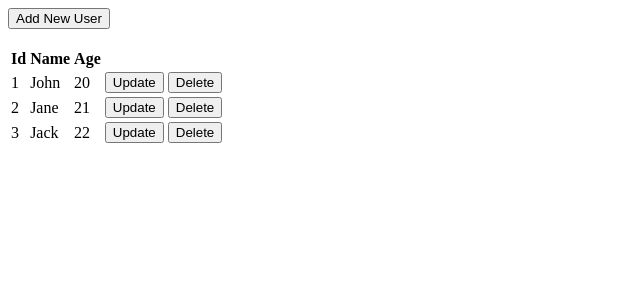
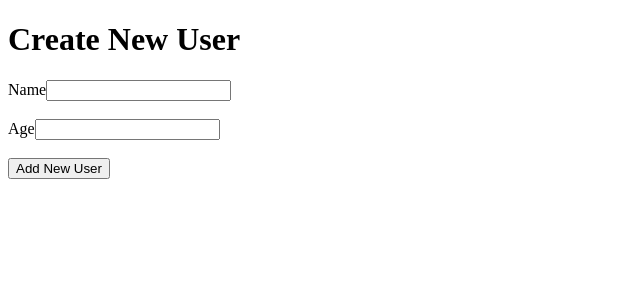
Before and after one commit to MeharaSahabandu/React_crud_redux, a React (Vite) app in the folder react-project/: page /create in a window 1280 px wide. Shown: the top 300 px of the page, without its empty margins (0-640 px from the left). Built offline with nearby package versions, Linux system fonts and the light colour scheme.

Commit message:
create page

```diff
--- a/react-project/src/App.jsx
+++ b/react-project/src/App.jsx
@@ -1,9 +1,16 @@
 import Home from './Home.jsx'
 import React from 'react'
+import Create from './Create.jsx'
+import {BrowserRouter as Router, Route, Routes} from 'react-router-dom'
 
 function App() {
   return (
-    <Home/>
+    <Router>
+      <Routes>
+        <Route path="/" element={<Home />} />
+        <Route path="/create" element={<Create />} />
+      </Routes>
+    </Router>
   )
 }
 
--- /dev/null
+++ b/react-project/src/Create.jsx
@@ -0,0 +1,19 @@
+import React from "react";
+
+export default function Create() {
+  return (
+    <div>
+      <h1>Create New User</h1>
+
+      <form>
+        <label>Name</label>
+        <input type="text" name="name" />
+        <br /> <br />
+        <label>Age</label>
+        <input type="text" name="age" />
+        <br /> <br />
+        <button>Add New User</button>
+      </form>
+    </div>
+  );
+}
--- a/react-project/src/Home.jsx
+++ b/react-project/src/Home.jsx
@@ -1,13 +1,13 @@
 import React from "react";
 import { useSelector } from "react-redux";
+import { Link } from "react-router-dom";
 
 export default function Home() {
   const users = useSelector((state) => state.users);
   console.log(users);
   return (
     <div>
-        {/* add new user button */}
-        <button>Add New User</button>
+      <Link to = "/create"> Create New User </Link>
       <br /> <br />
       <table>
         <thead>
@@ -25,8 +25,12 @@ export default function Home() {
               <td>{user.name}</td>
               <td>{user.age}</td>
               {/* update and delete buttons */}
-                    <td><button>Update</button></td>
-                    <td><button>Delete</button></td>
+              <td>
+                <button>Update</button>
+              </td>
+              <td>
+                <button>Delete</button>
+              </td>
             </tr>
           ))}
         </tbody>
```
Lines whose indentation alone changed are shown as unchanged.
